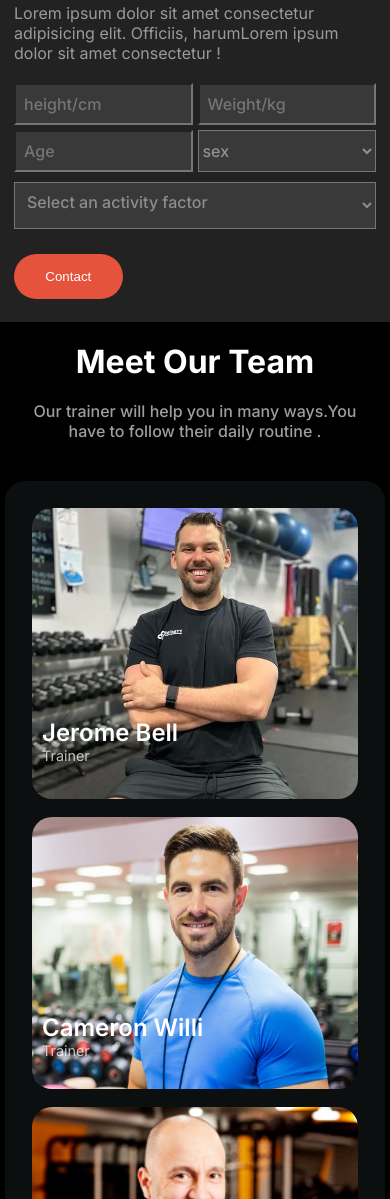
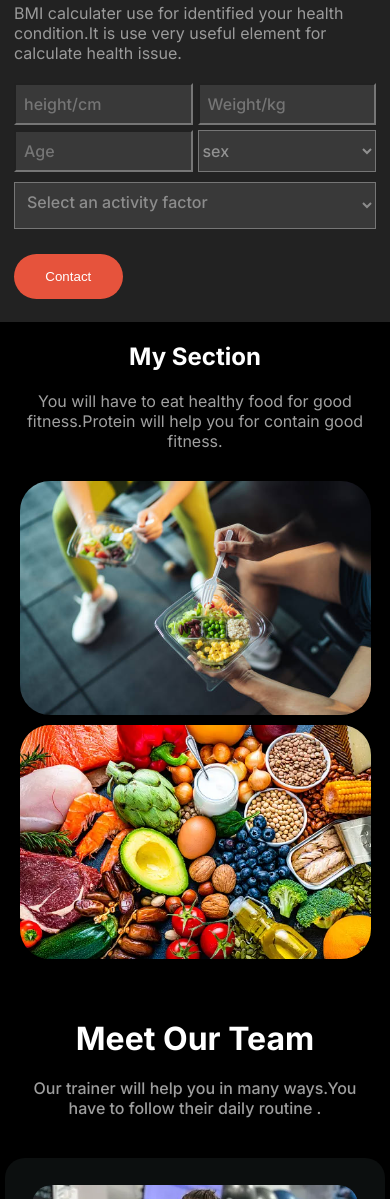
Before and after one commit to Saidur289/My-Second-Assignment, a plain HTML site: page index.html in a window 390 px wide. Shown: the part 3835-5034 px from the top of the page. Drawn offline with Linux system fonts and the light colour scheme; a web font is replaced by a local one.

Commit message:
added my section and images

```diff
--- a/index.html
+++ b/index.html
@@ -159,7 +159,7 @@
                 </div>
                 <div class="input-container">
               <h2 class="special-title2">Calculata Your BMI</h2>
-              <p class="description">Lorem ipsum dolor sit amet consectetur adipisicing elit. Officiis, harumLorem ipsum dolor sit amet consectetur !</p>
+              <p class="description">BMI calculater use for identified your health condition.It is use very useful element for calculate health issue.</p>
               <div class="grid-container">
                 <input type="text" placeholder="height/cm">
                 <input type="text" placeholder="Weight/kg">
@@ -181,6 +181,20 @@
     </div>
   </div>
   <!-- challenge container end here  -->
+   <!-- my section start here  -->
+<div class="my-section-container">
+  <div class="section-content">
+    <h2 class="section-title">My Section</h2>
+    <p class="section-description">You will have to eat healthy food for good fitness.Protein will help you for contain good fitness.</p>
+    <div class="section-image">
+      <img src="images/food1.jpg" alt="">
+      <img src="images/food2.webp" alt="">
+    </div>
+  </div>
+</div>
+
+
+  <!-- my section end here  -->
    <!-- trainer section start here  -->
 <div class="main-trainer-container">
     <div class="trainer-container">
--- a/styles/style.css
+++ b/styles/style.css
@@ -492,6 +492,43 @@ text-align: left;
 }
 
 /* challenge section end here  */
+/* my section style start here  */
+.my-section-container{
+  background-color: black;
+  margin: 0 auto;
+}
+.section-title{
+  color: white;
+  padding-bottom: 20px;
+  padding-top: 20px;
+}
+.section-description{
+  color: rgba(255, 255, 255, 0.627);
+  padding-bottom: 30px;
+}
+.section-content{
+  width: 90%;
+  margin: auto;
+  height: auto;
+  text-align: center;
+}
+.section-image{
+  display: flex;
+  gap: 10px;
+  width: 800px;
+  height: 300px;
+  margin: 0 auto;
+  padding-bottom: 20px;
+}
+.section-image img{
+  width: 50%;
+  height: auto;
+  border-radius: 30px;
+
+
+}
+/* my section style end here  */
+/* trainer section start here  */
 .main-trainer-container{
   background-color: black;
 
@@ -902,6 +939,18 @@ hr{
     /* margin-left: 20px;
     margin-right: 30px; */
   margin: 0 auto;
+  }.my-section-container{
+    width: 100%;
+    height: auto;
+    padding-bottom: 20px;
+  }.section-image{
+    width: 100%;
+    height: auto;
+    flex-direction: column;
+  }
+  .section-image img{
+    width: 100%;
+    height: auto;
   }
 
 
```
Also changed, not shown: images/food1.jpg (added), images/food2.webp (added).
